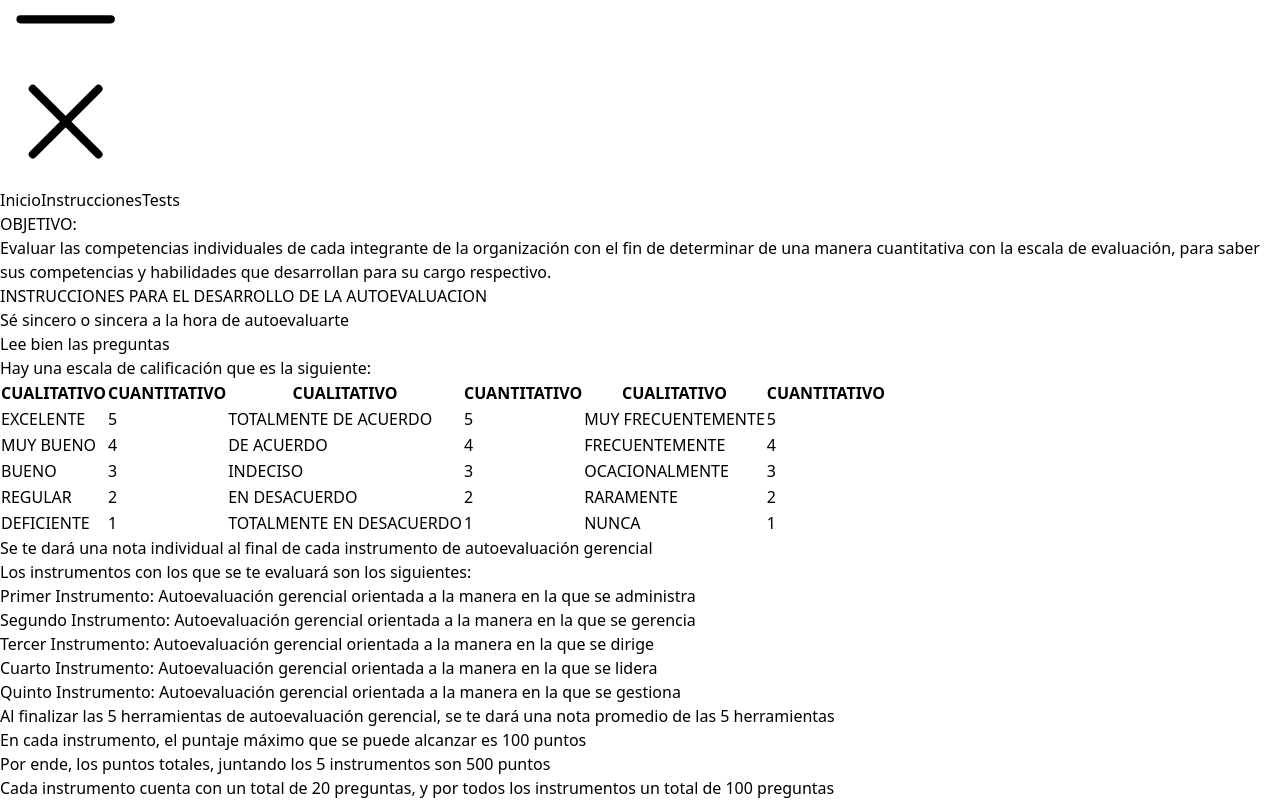
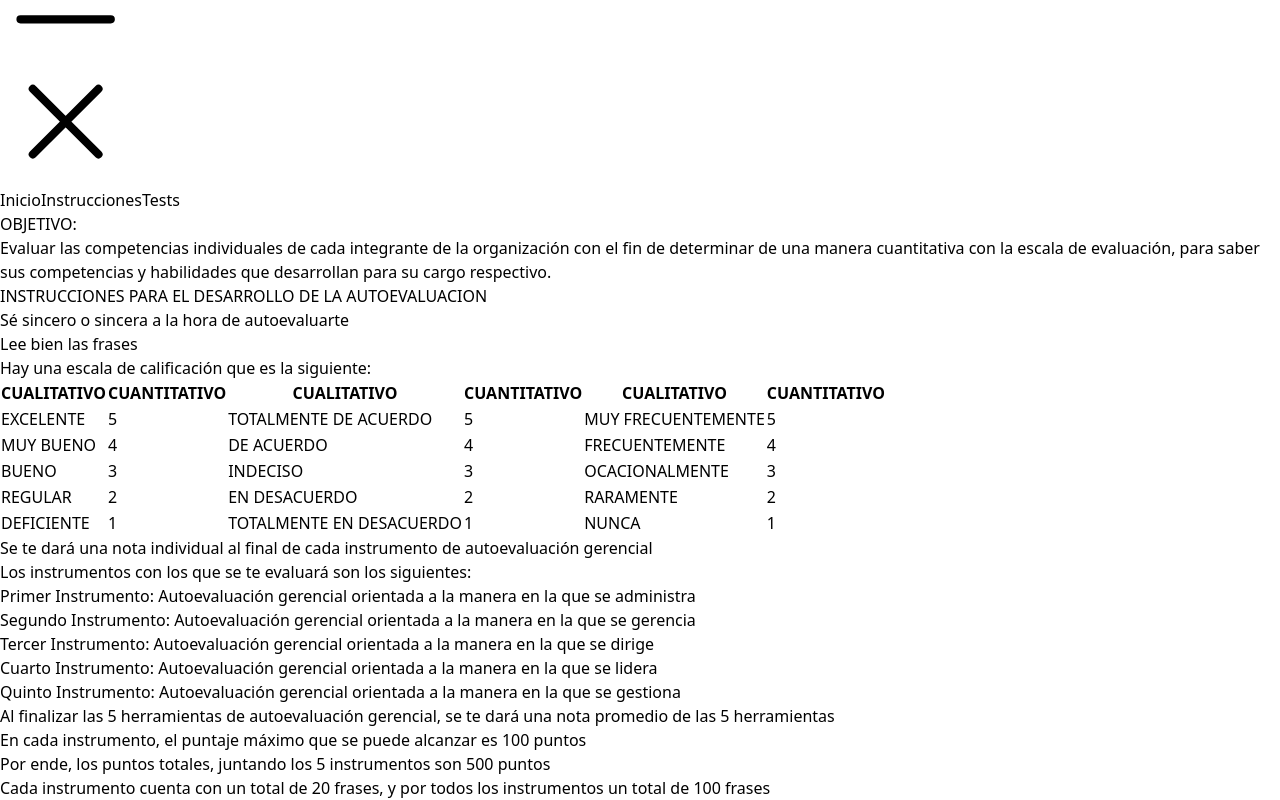
Before and after one commit to Light-lig/isdemu-psico-test, a React (Vite) app: page /isdemu-psico-test/instrucciones in a window 1280 px wide. Shown: the part 255-1055 px from the top of the page. Built offline with nearby package versions, Linux system fonts and the light colour scheme.

Commit message:
cambiando texto pregugntas por frases en instrucciones

```diff
--- a/src/views/Instrucciones/index.jsx
+++ b/src/views/Instrucciones/index.jsx
@@ -13,7 +13,7 @@ export const Instrucciones = () => (
     </h2>
     <ol className="list-decimal pl-4 mb-8">
       <li className="mb-2">Sé sincero o sincera a la hora de autoevaluarte</li>
-      <li className="mb-2">Lee bien las preguntas</li>
+      <li className="mb-2">Lee bien las frases</li>
       <li className="mb-2">
         Hay una escala de calificación que es la siguiente:
       </li>
@@ -125,8 +125,8 @@ export const Instrucciones = () => (
         Por ende, los puntos totales, juntando los 5 instrumentos son 500 puntos
       </li>
       <li className="mb-4">
-        Cada instrumento cuenta con un total de 20 preguntas, y por todos los
-        instrumentos un total de 100 preguntas
+        Cada instrumento cuenta con un total de 20 frases, y por todos los
+        instrumentos un total de 100 frases
       </li>
     </ol>
   </div>
```
